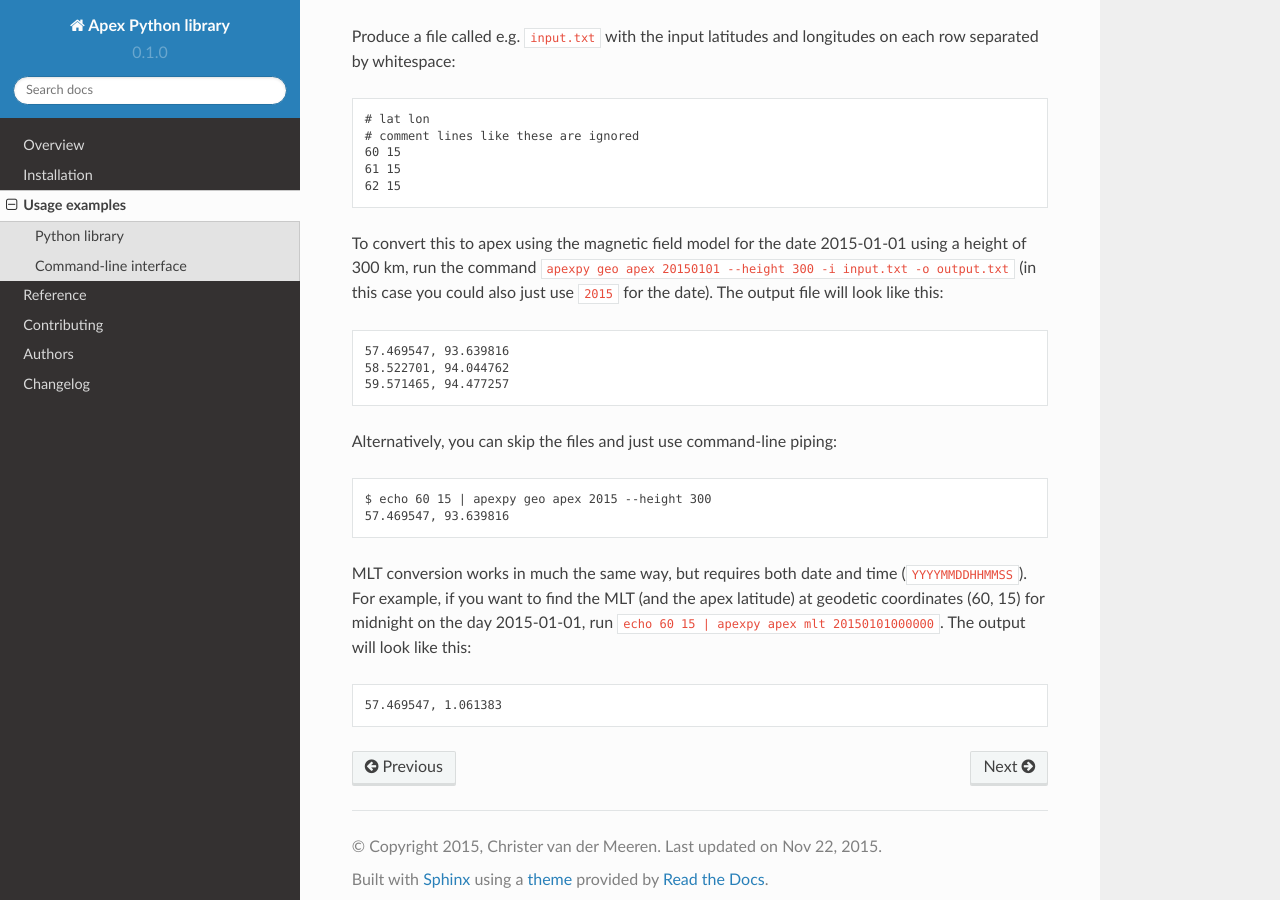
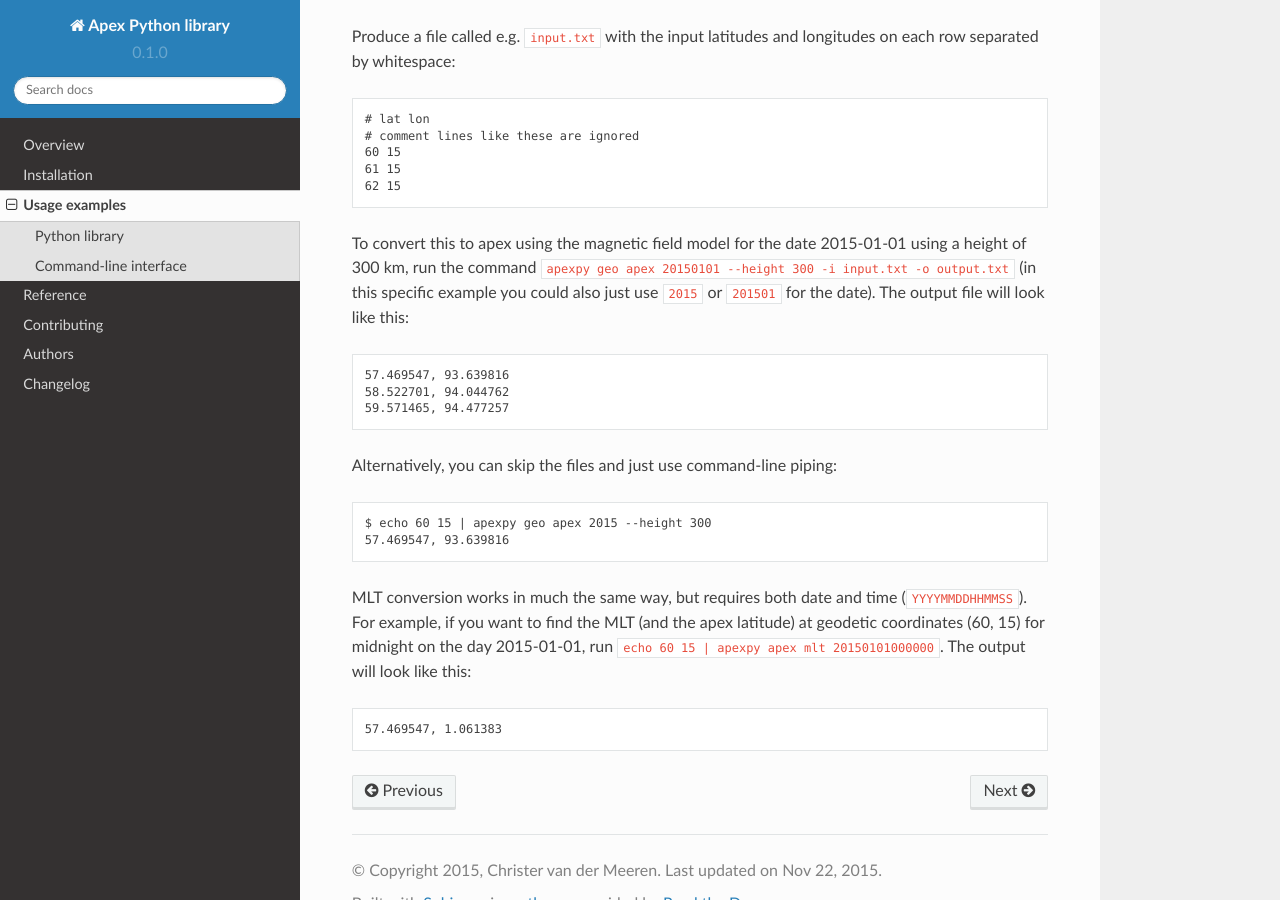
Before and after one commit to aburrell/apexpy, a Sphinx documentation site: the page built from docs/usage.rst, in a window 1280 px wide and 900 px high, scrolled down 887 px. Built offline with Sphinx 7.4.7 and the Read the Docs theme 2.0.0, drawn with Linux system fonts in a browser that asks for light colours.

Commit message:
improve documentation

```diff
--- a/docs/usage.rst
+++ b/docs/usage.rst
@@ -51,7 +51,7 @@ Produce a file called e.g. ``input.txt`` with the input latitudes and longitudes
     61 15
     62 15
 
-To convert this to apex using the magnetic field model for the date 2015-01-01 using a height of 300 km, run the command ``apexpy geo apex 20150101 --height 300 -i input.txt -o output.txt`` (in this case you could also just use ``2015`` for the date). The output file will look like this::
+To convert this to apex using the magnetic field model for the date 2015-01-01 using a height of 300 km, run the command ``apexpy geo apex 20150101 --height 300 -i input.txt -o output.txt`` (in this specific example you could also just use ``2015`` or ``201501`` for the date). The output file will look like this::
 
     57.469547, 93.639816
     58.522701, 94.044762
```
